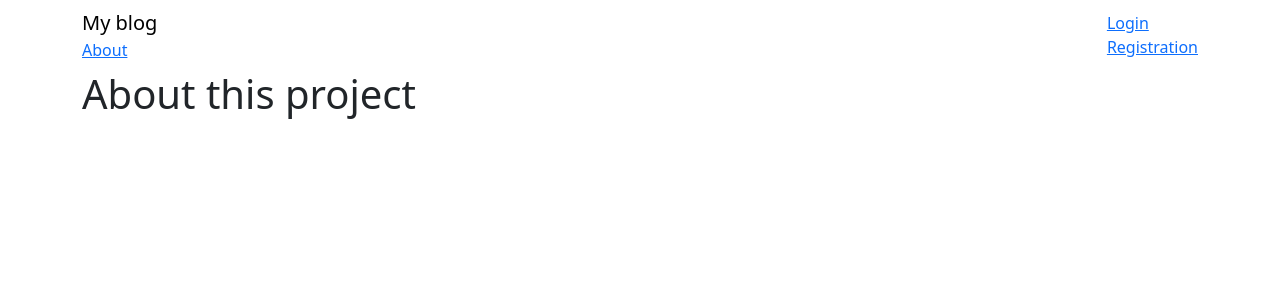
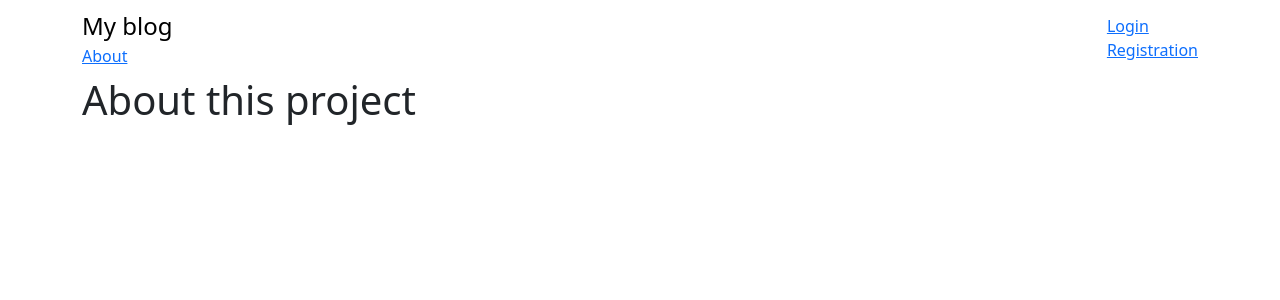
Before and after one commit to ChernovMykola/bookface, a Django app: page /about/ in a window 1280 px wide. Shown: the top 300 px of the page. Run offline with Django 4.2, Linux system fonts and the light colour scheme.

Commit message:
ReconnectCSS+AddStyle

```diff
--- a/BookFace/myblog/templates/myblog/base.html
+++ b/BookFace/myblog/templates/myblog/base.html
@@ -7,8 +7,7 @@
     <meta name="viewport" content="width=device-width, initial-scale=1.0">
     <title>BLOG</title>
     <link href="https://cdn.jsdelivr.net/npm/bootstrap@5.3.0-alpha3/dist/css/bootstrap.min.css" rel="stylesheet" integrity="sha384-KK94CHFLLe+nY2dmCWGMq91rCGa5gtU4mk92HdvYe+M/SXH301p5ILy+dN9+nJOZ" crossorigin="anonymous">
-    <link rel="stylesheet" href="{% static 'css/myblog.css' %}">
-    <link rel="preconnect" href="https://fonts.googleapis.com">
+    <link rel="stylesheet" type="text/css" href="{% static 'css/myblog.css' %}">
 </head>
 <body>
     <nav class="navbar navbar-default custom-navbar">
@@ -43,11 +42,21 @@
                 <div class="blog_posts ">
                     {% block content %}
                     {% endblock  %}
+
                 </div>
 
             </div>
 
         </div>
     </div>
+    <nav class="list-pages">
+        <ul>
+            {% for p in paginator.page_range %}
+            <li class="page-num">
+                <a href="?page={{ p }}">{{ p }}</a>
+            </li>
+            {% endfor %}
+        </ul>
+    </nav>
 </body>
 </html>
--- a/BookFace/myblog/views.py
+++ b/BookFace/myblog/views.py
@@ -66,9 +66,14 @@ class AllPost(ListView):
     paginate_by = 5
     context_object_name = 'post'
     template_name = 'myblog/post_list.html'
+
     def get_queryset(self):
-        qs = Post.objects.filter(author=self.request.user)
-        return qs
+        if self.request.user.is_authenticated:
+            posts = Post.objects.filter(author=self.request.user)
+        else:
+            posts = Post.objects.none()
+
+        return posts
 
 # def wall(request):
 #     if request.user.is_authenticated:
--- a/BookFace/static/css/myblog.css
+++ b/BookFace/static/css/myblog.css
@@ -4,9 +4,7 @@
     margin-bottom: 10px;
 }
 
-
-
-.bigbranf{
+.bigbrand{
     font-size: 1.5em;
 }
 
@@ -39,3 +37,34 @@
     width: 10em;
     margin: 1em;
 }
+
+.list-pages {
+    display: flex;
+    justify-content: center;
+    margin-top: 20px;
+  }
+
+  .list-pages ul {
+    display: flex;
+    list-style: none;
+    padding: 0;
+    margin: 0;
+  }
+
+  .list-pages li {
+    margin: 0 10px;
+  }
+
+  .list-pages li a {
+    color: #333;
+    text-decoration: none;
+    font-size: 16px;
+    padding: 5px 10px;
+    border-radius: 5px;
+    transition: background-color 0.2s;
+  }
+
+  .list-pages li a:hover {
+    background-color: #333;
+    color: #fff;
+  }
```
Also changed, not shown: BookFace/db.sqlite3.
